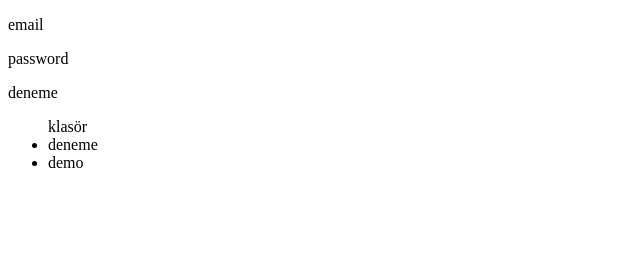
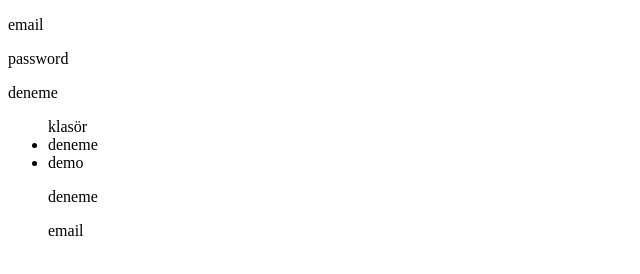
Before and after one commit to muhammedyayla/filmdelisi, a plain HTML site: page index.html in a window 1280 px wide. Shown: the whole page, without its empty margins (0-640 px from the left). Drawn offline with Linux system fonts and the light colour scheme.

Commit message:
iki dosyada degisiklik oldu

```diff
--- a/css/deneme.css
+++ /dev/null
@@ -1 +0,0 @@
-deneme
--- a/index.html
+++ b/index.html
@@ -13,6 +13,8 @@
     <ul>klasör
         <li>deneme</li>
         <li>demo </li>
+        <p>deneme</p>
+        email
     </ul>
 </body>
 </html>
```
